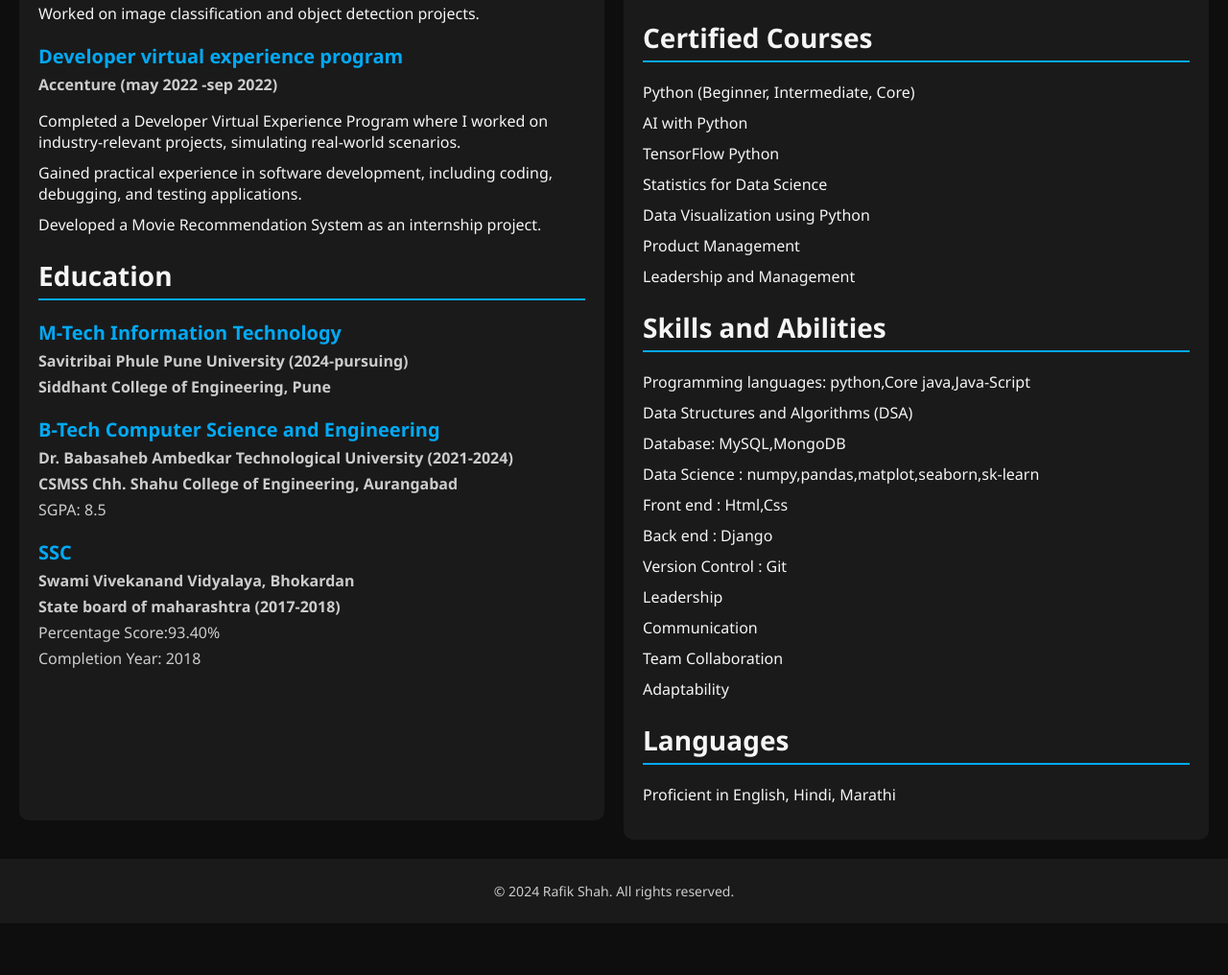
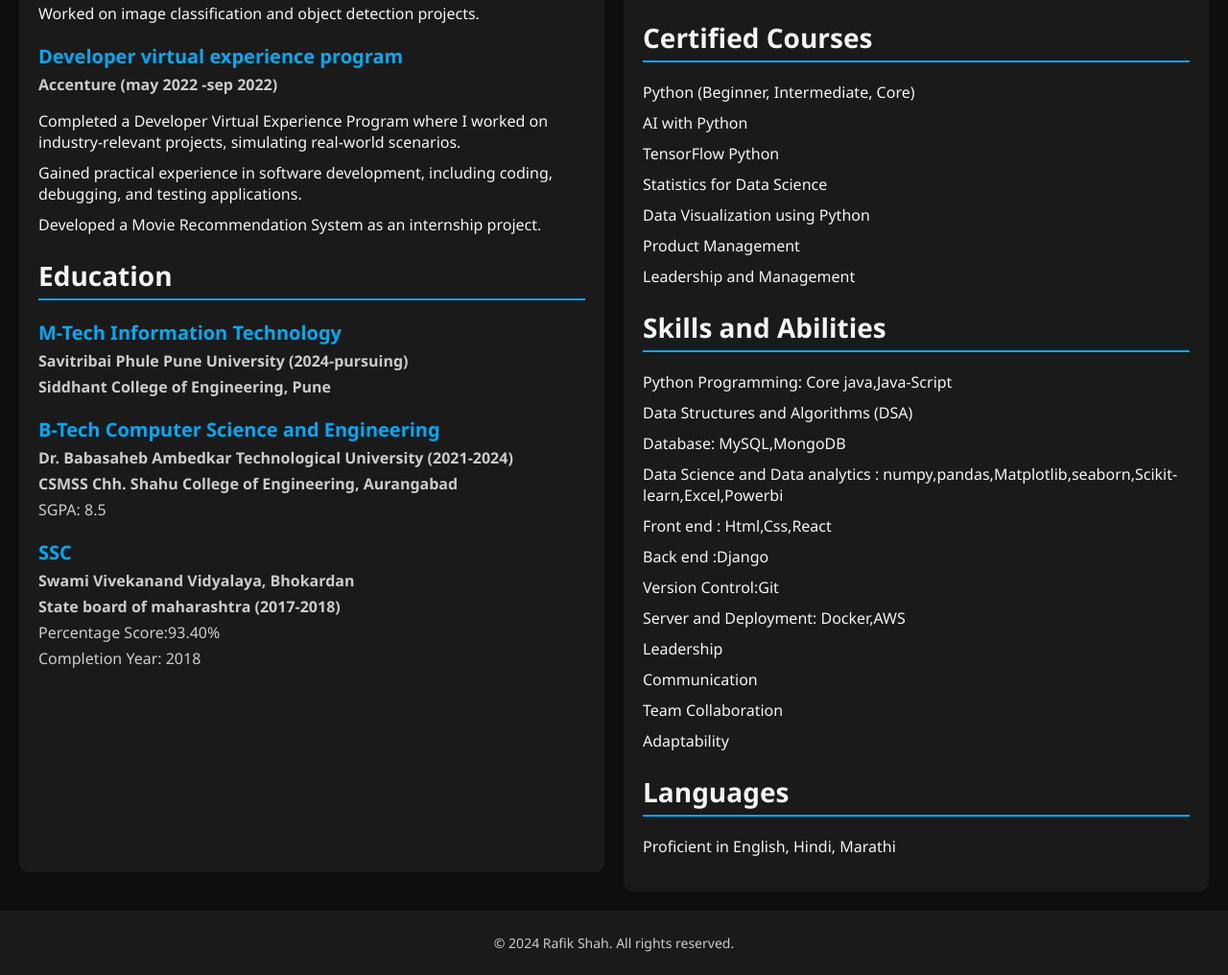
Before and after one commit to RAFIKSHA/My_Resume, a plain HTML site: page index.html in a window 1280 px wide. Shown: the part 736-1752 px from the top of the page at 96% size. Before the commit the page ends 1698 px from the top, so only its background shows below. Drawn offline with Linux system fonts and the light colour scheme.

Commit message:
skill and abilites

```diff
--- a/index.html
+++ b/index.html
@@ -282,13 +282,14 @@
             <section id="skills">
                 <h2>Skills and Abilities</h2>
                 <ul>
-                    <li>Programming languages:                       python,Core java,Java-Script</li>
+                    <li>Python Programming: Core java,Java-Script</li>
                     <li>Data Structures and Algorithms (DSA)</li>
-                    <li>Database:                                      MySQL,MongoDB</li>
-                    <li>Data Science :                                 numpy,pandas,matplot,seaborn,sk-learn</li>
-                    <li>Front end :                                    Html,Css</li>
-                    <li>Back end :                                     Django</li>
-                    <li>Version Control :                              Git </li>
+                    <li>Database: MySQL,MongoDB</li>
+                    <li>Data Science and Data analytics : numpy,pandas,Matplotlib,seaborn,Scikit-learn,Excel,Powerbi</li>
+                    <li>Front end : Html,Css,React</li>
+                    <li>Back end :Django</li>
+                    <li>Version Control:Git</li>
+                    <li>Server and Deployment: Docker,AWS</li>
                     <li>Leadership</li>
                     <li>Communication</li>
                     <li>Team Collaboration</li>
```
